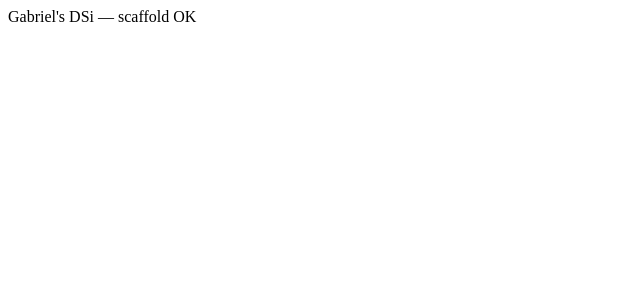
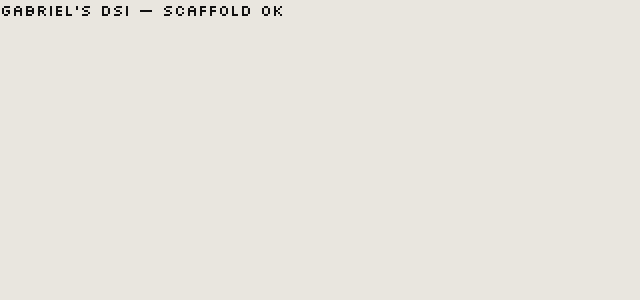
Before and after one commit to gabrielcoffee/gabrieldsi, a React (Vite) app: page / in a window 1280 px wide. Shown: the top 300 px of the page, without its empty margins (0-640 px from the left). Built offline with nearby package versions, Linux system fonts and the light colour scheme.

Commit message:
feat: global CSS, Silkscreen font, pixel rendering rules

```diff
--- a/index.html
+++ b/index.html
@@ -4,7 +4,7 @@
     <meta charset="UTF-8" />
     <link rel="icon" type="image/svg+xml" href="/favicon.svg" />
     <meta name="viewport" content="width=device-width, initial-scale=1.0" />
-    <title>portfolio-ds</title>
+    <title>Gabriel's DSi</title>
   </head>
   <body>
     <div id="root"></div>
--- a/src/styles/global.css
+++ b/src/styles/global.css
@@ -1 +1,32 @@
-/* filled in Task 7 */
+@import url('https://fonts.googleapis.com/css2?family=Silkscreen:wght@400;700&display=swap');
+
+*, *::before, *::after {
+  box-sizing: border-box;
+  margin: 0;
+  padding: 0;
+}
+
+html, body, #root {
+  width: 100%;
+  height: 100%;
+}
+
+body {
+  background: #e9e6df; /* warm light gray */
+  color: #111;
+  font-family: 'Silkscreen', monospace;
+  -webkit-font-smoothing: none;
+  font-smooth: never;
+  display: flex;
+  align-items: center;
+  justify-content: center;
+  overflow: hidden;
+}
+
+/* Everything inside the scaled device is pixel-perfect */
+.device-scale, .device-scale * {
+  image-rendering: pixelated;
+  image-rendering: crisp-edges;
+  -webkit-font-smoothing: none;
+  font-smooth: never;
+}
```
Also changed, not shown: 1 other file (tests, documents, lock files or other folders).
